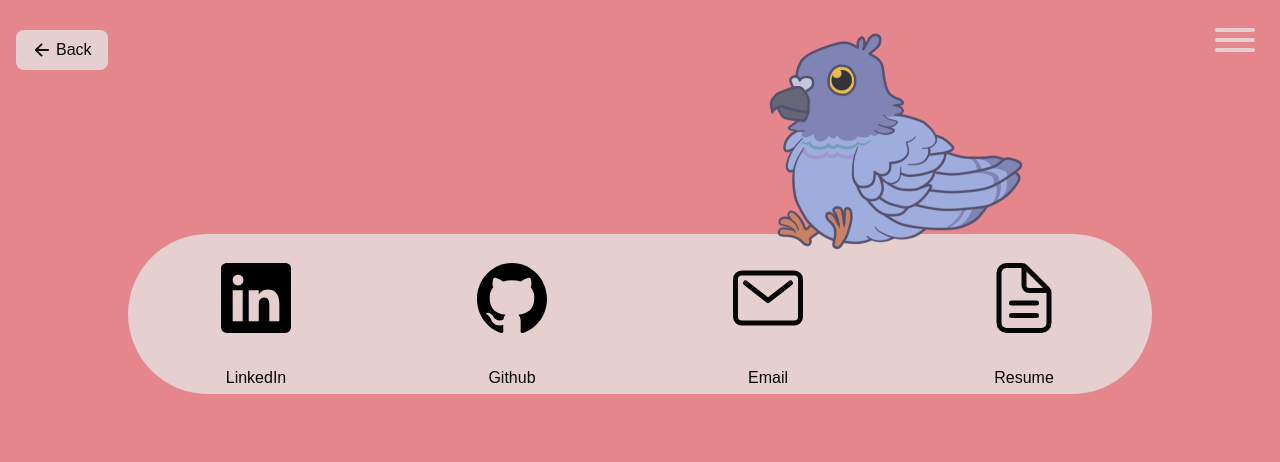
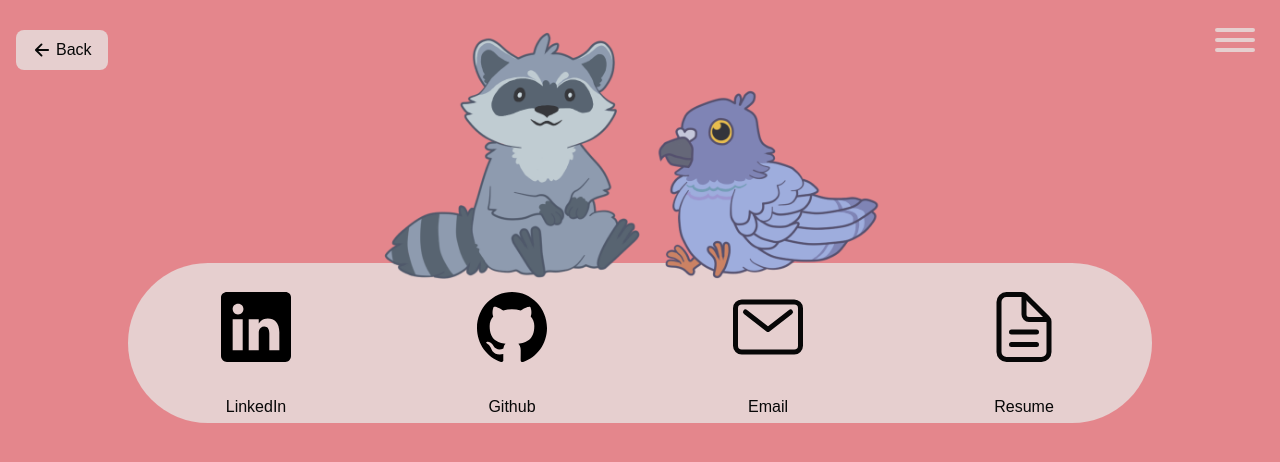
Before and after one commit to jetodd/portfolio, a Next.js app: page /contact in a window 1280 px wide. Shown: the top 462 px of the page. Built offline with nearby package versions, Linux system fonts and the light colour scheme.

Commit message:
added a trash panda to contact page

```diff
--- a/src/app/contact/page.tsx
+++ b/src/app/contact/page.tsx
@@ -12,9 +12,13 @@ export default function Page() {
       <Menu currentPage='contact' color='rose' />
       <section className="md:my-0 mx-4">
         <div className="grid grid-cols-1 md:grid-cols-4 mx-auto max-w-[200px] md:max-w-5xl md:min-h-[80px]">
-          <div className='col-span-1 -mb-6 md:col-span-2 md:col-start-3 md:-mb-4 mt-8 z-100 max-w-3xs mx-auto'>
+          <div className='hidden md:col-span-1 md:col-start-2 md:-mb-4 md:block md:mt-8 md:z-100 md:mx-auto'>
+            <img src="/panda.png"></img>
+          </div>
+          <div className='z-100 col-span-1 md:col-start-3 -mb-6 md:-mb-4 md:mt-8 mx-auto'>
             <img src="/piggy.png"></img>
           </div>
+          <div className='hidden md:block'></div>
           <div className="py-1 text-black rounded-t-full md:rounded-tr-none md:rounded-l-full content-center justify-center"
             style={{ backgroundColor: 'var(--color-rose)' }}>
             <a href="https://www.linkedin.com/in/jess-todd-76b75b90/" className={styles.link} target="_blank">
```
Also changed, not shown: public/panda.png (added), public/piggy.png.
